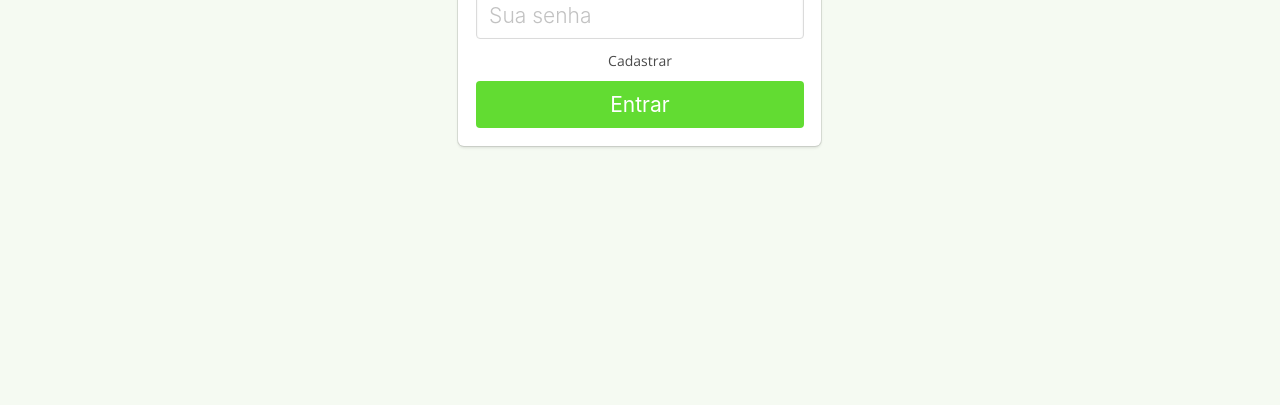
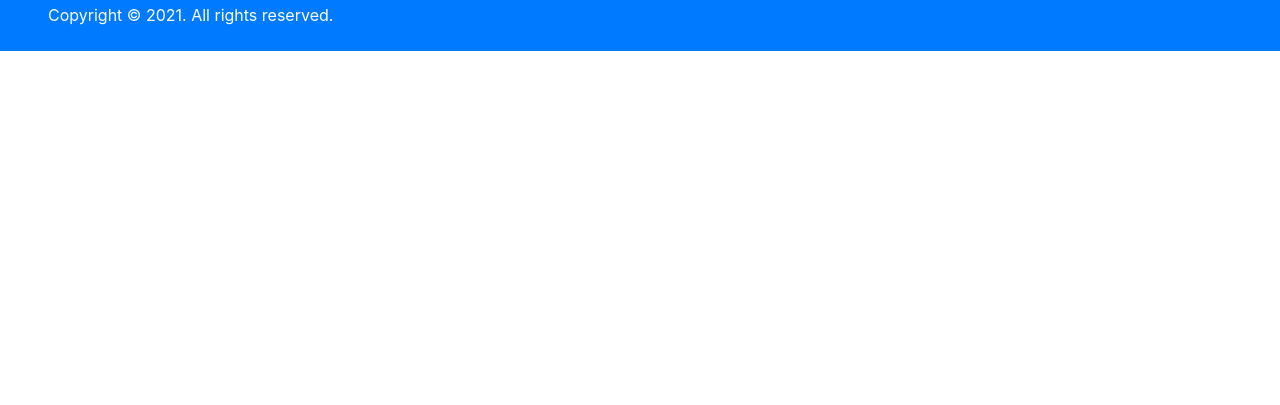
Before and after one commit to Leoprofessor/blog, a PHP site: page /view/login/index.php in a window 1280 px wide. Shown: the part 395-800 px from the top of the page. Run offline with PHP 8.4, Linux system fonts and the light colour scheme.

Commit message:
first commit

```diff
--- a/App/menuAdm.php
+++ b/App/menuAdm.php
@@ -1,5 +1,5 @@
 <?php
-session_start();
+//session_start();
 include('../Controller/verifica_login.php');
 
 
@@ -23,14 +23,14 @@ include('../Controller/verifica_login.php');
                         <a class="nav-link" href="./../post.php">Página de post</a>
                     </li>
                     <?php
-                    if($_SESSION['nivel'] == 'Administrador'){
+                //    if($_SESSION['nivel'] == 'Administrador'){
                      ?>
                         <li class="nav-item">
                             <a class="nav-link" href="./../App/montador.php">Administração</a>
                         </li>
 
                         <?php
-                    }
+                  //  }
 
                     ?>
                     <li class="nav-item">
--- a/view/login/index.php
+++ b/view/login/index.php
@@ -9,18 +9,23 @@ session_start();
     <meta charset="utf-8">
     <meta http-equiv="X-UA-Compatible" content="IE=edge">
     <meta name="viewport" content="width=device-width, initial-scale=1">
-    <title>Sistema de Blog </title>
-    <link href="https://fonts.googleapis.com/css?family=Open+Sans:300,400,700" rel="stylesheet">
-    <link rel="stylesheet" href="css/bulma.min.css" />
-    <link rel="stylesheet" type="text/css" href="css/login.css">
+    <title>BLOG DO LÉO</title>
+    <link rel="stylesheet" href="https://maxcdn.bootstrapcdn.com/bootstrap/4.0.0-beta/css/bootstrap.min.css" integrity="sha384-/Y6pD6FV/Vv2HJnA6t+vslU6fwYXjCFtcEpHbNJ0lyAFsXTsjBbfaDjzALeQsN6M" crossorigin="anonymous">
+
 </head>
 
 <body>
-    <section class="hero is-success is-fullheight">
-        <div class="hero-body">
-            <div class="container has-text-centered">
-                <div class="column is-4 is-offset-4">
-                    <h3 class="title has-text-grey">SISTEMA DE BLOG</h3>
+
+    <section class="vh-100">
+        <div class="container-fluid h-custom">
+            <div class="row d-flex justify-content-center align-items-center h-100">
+                <div class="col-md-9 col-lg-6 col-xl-5">
+                    <img src="https://mdbcdn.b-cdn.net/img/Photos/new-templates/bootstrap-login-form/draw2.png" class="img-fluid"
+                         alt="Sample image">
+                </div>
+                <div class="col-md-8 col-lg-6 col-xl-4 offset-xl-1">
+
+                        <h3 class="title has-text-grey">BLOG DO LÉO</h3>
 
                         <?php
                         if(isset($_SESSION['nao_autenticado'])):
@@ -32,28 +37,66 @@ session_start();
                         endif;
                         unset($_SESSION['nao_autenticado']);
                         ?>
-                    <div class="box">
                     <form action="login.php" method="POST">
-                            <div class="field">
-                                <div class="control">
-                                    <input name="usuario" name="text" class="input is-large" placeholder="Seu usuário" autofocus="">
-                                </div>
+
+
+                        <!-- usuário input -->
+                        <div class="form-outline mb-4">
+                            <input name="usuario" name="text" class="form-control form-control-lg" placeholder="Seu usuário" autofocus="">
+                            <label class="form-label" for="form3Example3">Usuário</label>
                         </div>
 
-                            <div class="field">
-                                <div class="control">
-                                    <input name="senha" class="input is-large" type="password" placeholder="Sua senha">
-                                </div>
+                        <!-- Password input -->
+                        <div class="form-outline mb-3">
+                            <input name="senha" class="form-control form-control-lg" type="password" placeholder="Sua senha">
+                            <label class="form-label" for="form3Example4">Password</label>
                         </div>
 
-                            <div class="field">
-                                <a href="cadastro.php">Cadastrar</a>
+                        <div class="d-flex justify-content-between align-items-center">
+                            <!-- Checkbox -->
+                            <div class="form-check mb-0">
+                                <input class="form-check-input me-2" type="checkbox" value="" id="form2Example3" />
+                                <label class="form-check-label" for="form2Example3">
+                                    Remember me
+                                </label>
                             </div>
-                            <button type="submit" class="button is-block is-link is-large is-fullwidth">Entrar</button>
+
+                        </div>
+
+                        <div class="text-center text-lg-start mt-4 pt-2">
+                            <button type="submit" class="btn btn-primary btn-lg"
+                                    style="padding-left: 2.5rem; padding-right: 2.5rem;">Login</button>
+                            <p class="small fw-bold mt-2 pt-1 mb-0">Não tem conta? <a href="cadastro.php"
+                                                                                              class="link-danger">Registre-se</a></p>
+                        </div>
+
                     </form>
                 </div>
             </div>
         </div>
+        <div class="d-flex flex-column flex-md-row text-center text-md-start justify-content-between py-4 px-4 px-xl-5 bg-primary">
+            <!-- Copyright -->
+            <div class="text-white mb-3 mb-md-0">
+                Copyright © 2021. All rights reserved.
+            </div>
+            <!-- Copyright -->
+
+            <!-- Right -->
+            <div>
+                <a href="#!" class="text-white me-4">
+                    <i class="fab fa-facebook-f"></i>
+                </a>
+                <a href="#!" class="text-white me-4">
+                    <i class="fab fa-twitter"></i>
+                </a>
+                <a href="#!" class="text-white me-4">
+                    <i class="fab fa-google"></i>
+                </a>
+                <a href="#!" class="text-white">
+                    <i class="fab fa-linkedin-in"></i>
+                </a>
+            </div>
+            <!-- Right -->
         </div>
     </section>
 </body>
```
Also changed, not shown: Controller/verifica_login.php (+8 -8 lines), index.php (+4 -15 lines), menu.php (+4 -4 lines), post.php (+4 -4 lines), view/login/cadastro.php (+44 -23 lines). Lines whose indentation alone changed are shown as unchanged.
